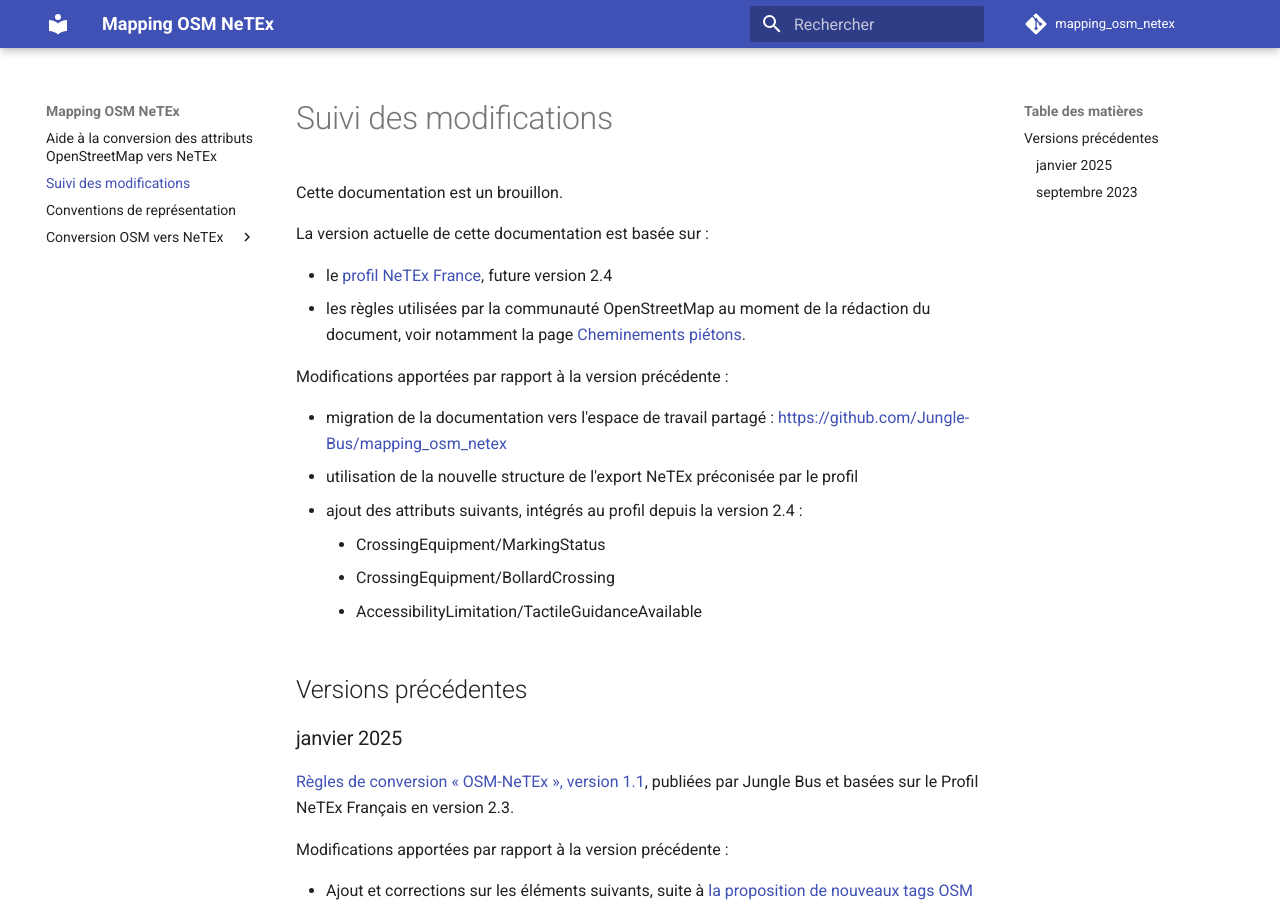
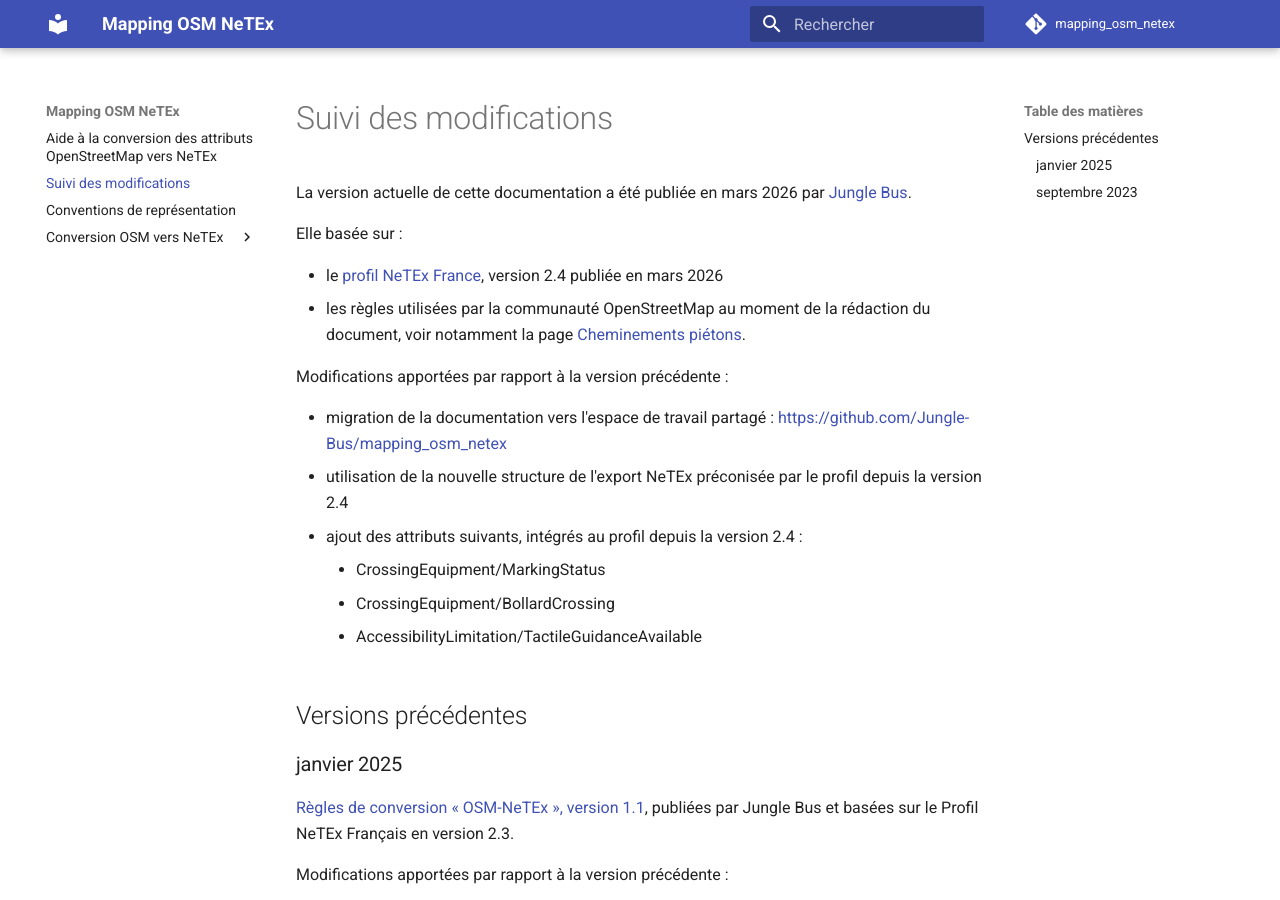
Before and after one commit to Jungle-Bus/mapping_osm_netex, an MkDocs documentation site: the page built from docs/changelog.md, in a window 1280 px wide and 900 px high. Built offline with MkDocs 1.6.1 and Material for MkDocs 9.7.7, drawn with Linux system fonts in a browser that asks for light colours; plug-ins that fetch from the network failed and are left out; comment, search, counter and statistics services are not loaded.

Commit message:
publication

```diff
--- a/docs/changelog.md
+++ b/docs/changelog.md
@@ -1,16 +1,16 @@
 # Suivi des modifications
 
-Cette documentation est un brouillon.
+La version actuelle de cette documentation a été publiée en mars 2026 par [Jungle Bus](https://junglebus.io/).
 
-La version actuelle de cette documentation est basée sur :
+Elle basée sur :
 
-* le [profil NeTEx France](https://normes.transport.data.gouv.fr/normes/netex/), future version 2.4
+* le [profil NeTEx France](https://normes.transport.data.gouv.fr/normes/netex/), version 2.4 publiée en mars 2026
 * les règles utilisées par la communauté OpenStreetMap au moment de la rédaction du document, voir notamment la page [Cheminements piétons](https://wiki.openstreetmap.org/wiki/FR:Cheminements_pi%C3%A9tons).
 
 Modifications apportées par rapport à la version précédente :
 
 * migration de la documentation vers l'espace de travail partagé : [https://github.com/Jungle-Bus/mapping_osm_netex](https://github.com/Jungle-Bus/mapping_osm_netex)
-* utilisation de la nouvelle structure de l'export NeTEx préconisée par le profil
+* utilisation de la nouvelle structure de l'export NeTEx préconisée par le profil depuis la version 2.4
 * ajout des attributs suivants, intégrés au profil depuis la version 2.4 :
     - CrossingEquipment/MarkingStatus
     - CrossingEquipment/BollardCrossing
```
Also changed, not shown: docs/index.md (+0 -4 lines).
